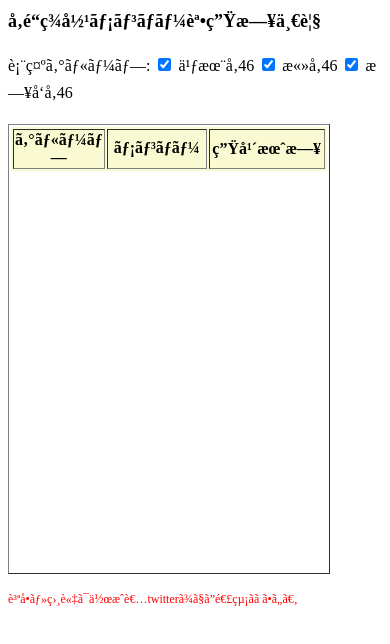
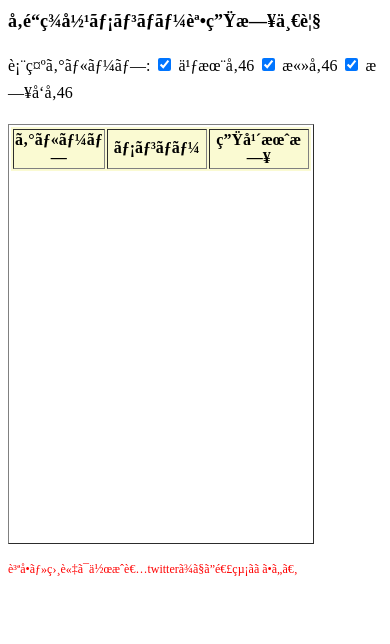
Before and after one commit to ishikoro1994/sakamichi_birthday, a plain HTML site: page docs/index.html in a window 390 px wide. Drawn offline with nearby package versions, Linux system fonts and the light colour scheme.

Commit message:
Update sakamichi_birthday.css

```diff
--- a/docs/style/sakamichi_birthday.css
+++ b/docs/style/sakamichi_birthday.css
@@ -117,10 +117,10 @@
   }
 
   #birthday_list_tbl > tbody {
-    height: 400px;
+    height: 370px;
   }
 
   .birthday {
-    width: 7rem;
+    width: 6rem;
   }
 }
```
